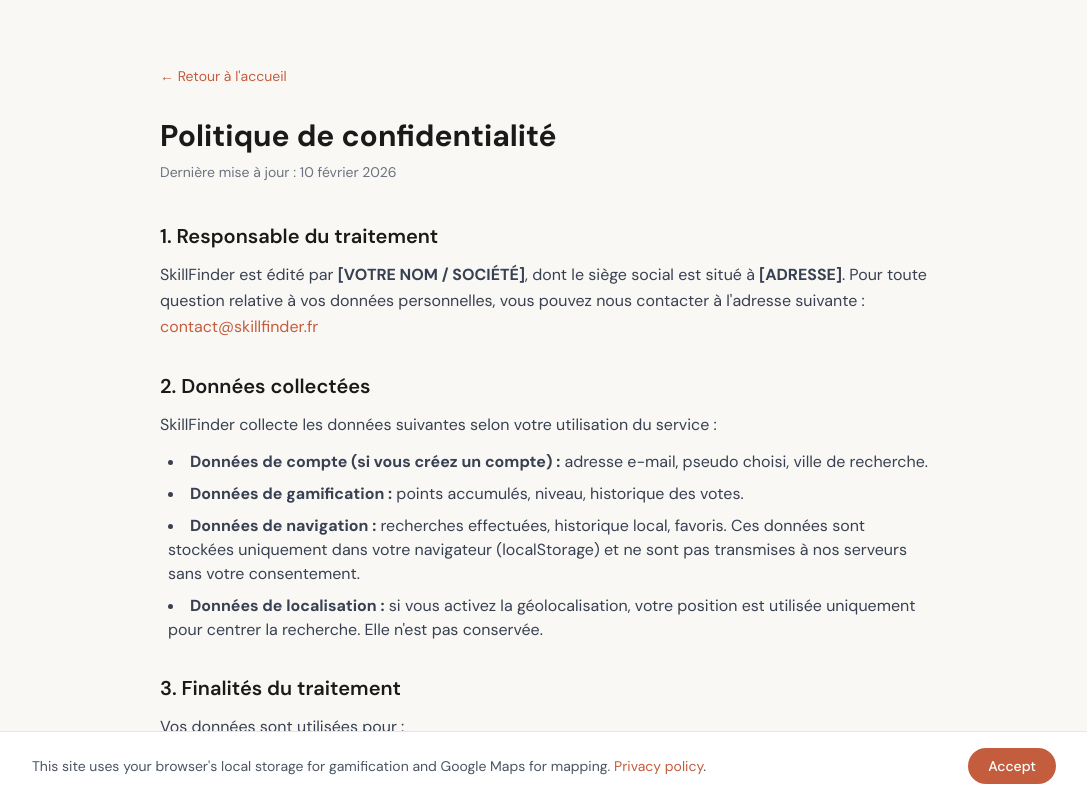
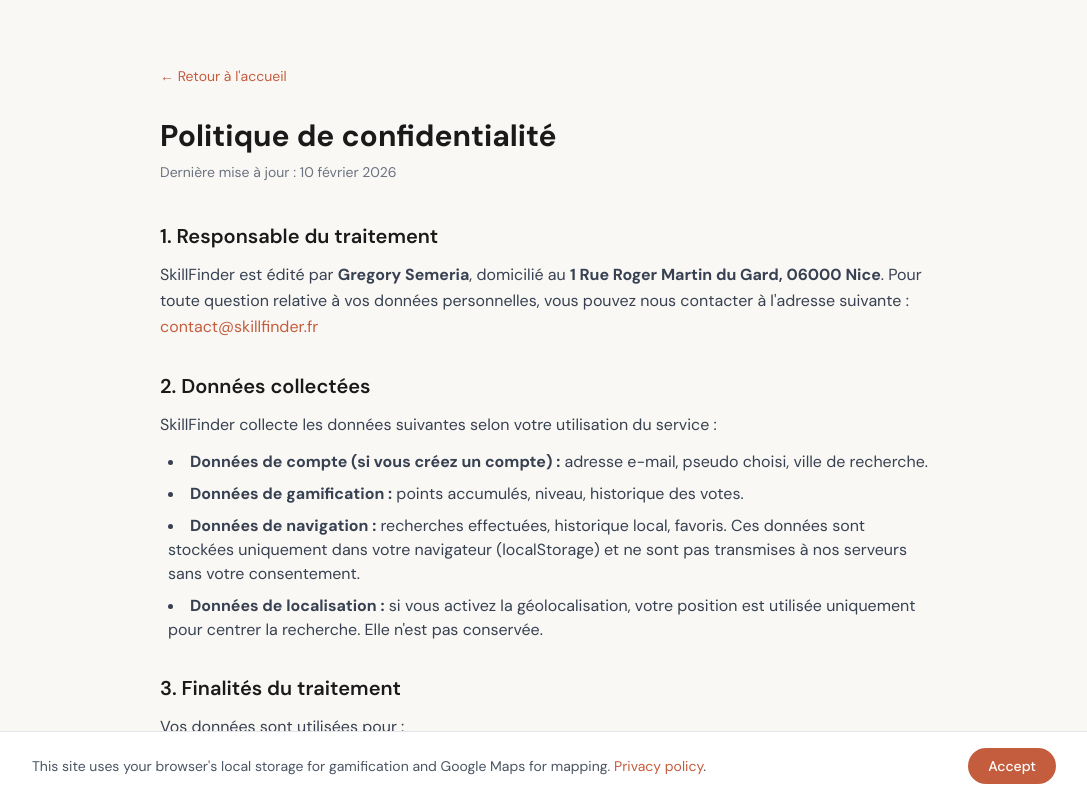
Before and after one commit to Gregory06000/SkillFinder, a Next.js app in the folder frontend/: page /confidentialite in a window 1280 px wide. Shown: the top 798 px of the page, without its empty margins (96-1183 px from the left). Built offline with nearby package versions, Linux system fonts and the light colour scheme; no server answers; a web font is replaced by a local one.

Commit message:
Fill legal pages with real contact information
Co-Authored-By: Claude Sonnet 4.6 <noreply@anthropic.com>

```diff
--- a/frontend/src/app/confidentialite/page.tsx
+++ b/frontend/src/app/confidentialite/page.tsx
@@ -30,7 +30,7 @@ export default function PolitiqueConfidentialite() {
           <section>
             <h2 className="text-xl font-semibold mb-3">1. Responsable du traitement</h2>
             <p className="text-gray-700 leading-relaxed">
-              SkillFinder est édité par <strong>[VOTRE NOM / SOCIÉTÉ]</strong>, dont le siège social est situé à <strong>[ADRESSE]</strong>.
+              SkillFinder est édité par <strong>Gregory Semeria</strong>, domicilié au <strong>1 Rue Roger Martin du Gard, 06000 Nice</strong>.
               Pour toute question relative à vos données personnelles, vous pouvez nous contacter à l&apos;adresse suivante :{" "}
               <a href="mailto:contact@skillfinder.fr" className="text-[#C45D3E] hover:underline">
                 contact@skillfinder.fr
--- a/frontend/src/app/mentions-legales/page.tsx
+++ b/frontend/src/app/mentions-legales/page.tsx
@@ -27,14 +27,14 @@ export default function MentionsLegales() {
           <section>
             <h2 className="text-xl font-semibold mb-3">Éditeur du site</h2>
             <div className="text-gray-700 leading-relaxed space-y-1">
-              <p><strong>Nom / Raison sociale :</strong> [VOTRE NOM / SOCIÉTÉ]</p>
-              <p><strong>Adresse :</strong> [ADRESSE COMPLÈTE]</p>
+              <p><strong>Nom / Raison sociale :</strong> Gregory Semeria</p>
+              <p><strong>Adresse :</strong> 1 Rue Roger Martin du Gard, 06000 Nice</p>
               <p><strong>E-mail :</strong>{" "}
                 <a href="mailto:contact@skillfinder.fr" className="text-[#C45D3E] hover:underline">
                   contact@skillfinder.fr
                 </a>
               </p>
-              <p><strong>Directeur de la publication :</strong> [VOTRE NOM]</p>
+              <p><strong>Directeur de la publication :</strong> Gregory Semeria</p>
             </div>
           </section>
 
```
